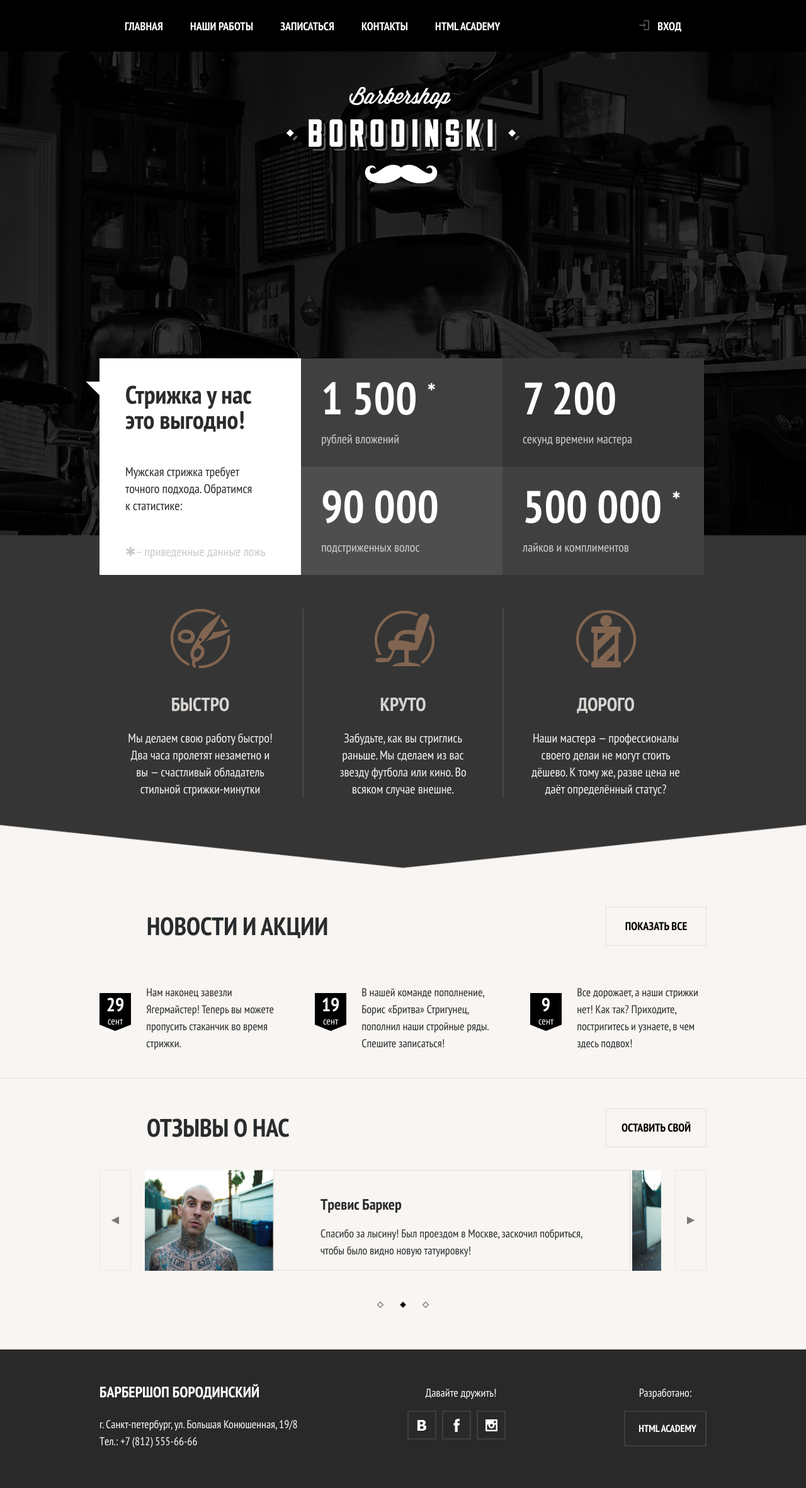
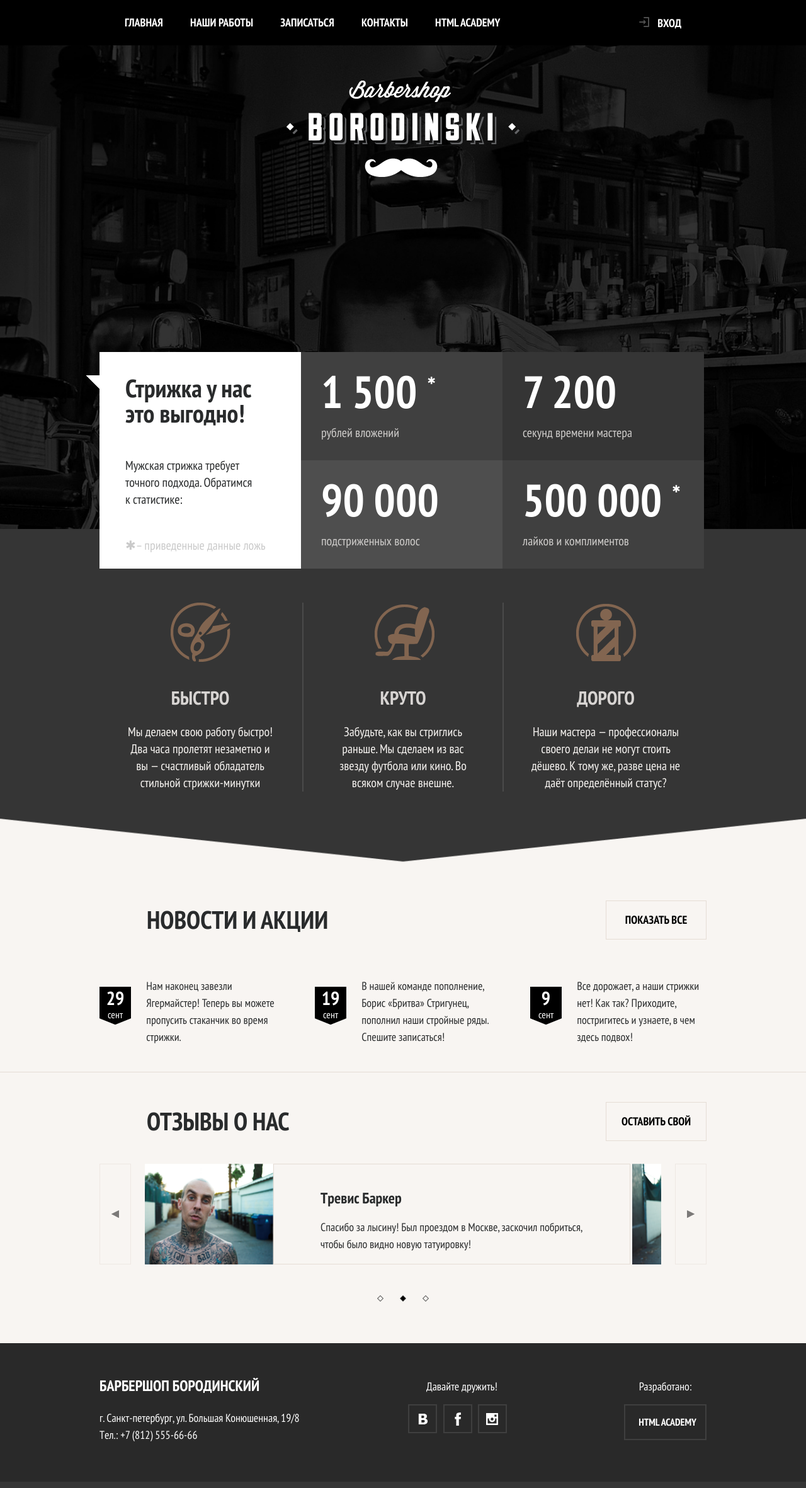
Before and after one commit to madishak/barbershop_responsive, a plain HTML site: page index.html in a window 1280 px wide. Shown: the whole page at 63% size. Drawn offline with Linux system fonts and the light colour scheme; a script that the page names is missing.

Commit message:
Added some edits

```diff
--- a/index.html
+++ b/index.html
@@ -1,11 +1,11 @@
 <!DOCTYPE html>
-<html lang="en" xmlns="http://www.w3.org/1999/html">
+<html lang="ru">
 <head>
     <meta charset="UTF-8">
     <meta name="viewport" content="width=device-width, initial-scale=1.0">
     <title>Home</title>
+    <link href="https://fonts.googleapis.com/css?family=PT+Sans+Narrow" rel="stylesheet">
     <link rel="stylesheet" href="style.css">
-    <link rel="stylesheet" href="media.css">
     <link href="bootstrap/css/bootstrap.min.css" rel="stylesheet">
     <link href="bootstrap/css/custom.css" rel="stylesheet">
     <script src="bootstrap/js/jquery-3.1.1.js"></script>
@@ -14,7 +14,7 @@
     <script src="bootstrap/js/bootstrap.js"></script>
     <script src="function.js"></script>
 </head>
-<body class="body-home">
+<body class="body">
 <header class="header">
 
     <div class="header__inner">
--- a/style.css
+++ b/style.css
@@ -42,27 +42,14 @@
 
 @font-face {
     font-family: 'PTSans-NarrowBold';
-    src: local('PTSans-NarrowBold');
-    src: url('fonts/PTSans-NarrowBold.svg') format('svg'),
-    url('fonts/PTN77F.eot') format('embedded-opentype'),
-    url('fonts/PTSans-NarrowBold.woff') format('woff'),
-    url('fonts/PTN77F.ttf') format('truetype');
+    src:  url('fonts/PTN77F.woff2') format('woff2'),
+    url('fonts/PTSans-NarrowBold.woff') format('woff');
     font-weight: normal;
     font-style: normal;
 }
 
-@font-face {
-    font-family: 'PTSans-Narrow';
-    src: local('PTSans-Narrow');
-    src: url('fonts/PTSans-Narrow.svg') format('svg'),
-    url('fonts/PT_Sans-Narrow.eot') format('embedded-opentype'),
-    url('fonts/PTSans-Narrow.woff') format('woff'),
-    url('fonts/PT_Sans-Narrow.ttf') format('truetype');
-    font-weight: normal;
-    font-style: normal;
-}
 
-.body-home {
+.body {
     font-family: PTSans-NarrowBold, Verdana, sans-serif ;
     background-color: #353535;
 
@@ -70,7 +57,7 @@
 
 .header {
     background: black;
-    height: 82px;
+    height: 72px;
 
 
 }
@@ -85,7 +72,8 @@
 }
 
 .header__menu, .header__auth {
-    padding: 28px 20px;
+    padding: 27px 20px;
+    line-height: 18px;
 
 }
 
@@ -94,7 +82,7 @@
     background: transparent url("icons/exit.png") center center no-repeat;
     height:16px;
     width: 18px;
-    padding: 80px 0 0 0;
+    padding: 75px 0 0 0;
 }
 
 .header__auth-tablet-icon:hover {
@@ -115,10 +103,11 @@
 .header__menu-list-link, .header__auth-link {
     font-family: PTSans-NarrowBold, Verdana, sans-serif ;
     font-size: 18px;
+    line-height: 14px;
     text-transform: uppercase;
     text-decoration: none;
     color: white;
-    padding: 28px 20px;
+    padding: 24px 20px;
 
 
 
@@ -133,7 +122,7 @@
 .header__menu-list-link:focus{
     color: white;
     text-decoration: none;
-    padding-bottom: 28px;
+    padding-bottom: 24px;
     border-bottom: 3px solid #826550;
 }
 
@@ -184,6 +173,7 @@
     height: 153px;
     width: 370px;
     }
+
 .mobile-menu {
    display: none;
 
@@ -297,7 +287,7 @@
 }
 .mobile-menu__auth-link {
     background: #6a4d38;
-    font-family: PTSans-Narrow, Verdana, sans-serif;
+    font-family: 'PT Sans Narrow', Verdana, sans-serif;
     font-size: 18px;
     line-height: 18px;
     text-transform: capitalize;
@@ -348,7 +338,7 @@
 }
 
 .slogan__box-main-caption {
-    font-family: PTSans-Narrow, Verdana, sans-serif;
+    font-family: 'PT Sans Narrow', Verdana,  sans-serif;
     font-size: 20px;
     line-height: 27px;
     width: 251px;
@@ -357,7 +347,7 @@
 }
 
 .slogan__box-main-desc, .slogan__box-main-desc-tablet, .slogan__box-desc-mobile {
-    font-family: PTSans-Narrow, Verdana, sans-serif;
+    font-family: 'PT Sans Narrow', Verdana, sans-serif;
     font-size: 20px;
     color: #cacaca;
     padding: 44px 0 22px 41px ;
@@ -413,7 +403,7 @@
 }
 
 .slogan__box-text-desc {
-    font-family:  PTSans-Narrow, Verdana, sans-serif;
+    font-family:  'PT Sans Narrow', Verdana, sans-serif;
     font-size: 20px;
     color: #cfcdcb;
     padding: 20px 0 29px 32px;
@@ -472,7 +462,7 @@
 
 .slogan__paragraphs__text {
     margin: 0 auto;
-    font-family: PTSans-Narrow, Verdana, sans-serif;
+    font-family: 'PT Sans Narrow', Verdana, sans-serif;
     font-size: 20px;
     line-height: 27px;
     text-align: center;
@@ -570,7 +560,7 @@
 
 .info__news-text {
     display: inline-block;
-    font-family: PTSans-Narrow, Verdana, sans-serif;
+    font-family: 'PT Sans Narrow', Verdana, sans-serif;
     font-size: 18px;
     line-height: 27px;
     width: 205px;
@@ -578,7 +568,7 @@
 }
 
 .info__news-icon-desc {
-    font-family: PTSans-Narrow, Verdana, sans-serif;
+    font-family: 'PT Sans Narrow', Verdana, sans-serif;
     font-size: 16px;
     line-height: 10px;
     text-align: center;
@@ -631,7 +621,7 @@
 }
 
 .info__review-text {
-    font-family: PTSans-Narrow, Verdana, sans-serif;
+    font-family: 'PT Sans Narrow', Verdana, sans-serif;
     font-size: 18px;
     line-height: 27px;
     width: 421px;
@@ -667,7 +657,7 @@
 }
 
 .footer__caption {
-    font-family: PTSans-Narrow, Verdana, sans-serif;
+    font-family: 'PT Sans Narrow', Verdana, sans-serif;
     line-height: 27px;
     margin-bottom: 0;
 }
@@ -681,7 +671,7 @@
 }
 
 .sociables__slogan {
-    font-family: PTSans-Narrow, Verdana, sans-serif;
+    font-family: 'PT Sans Narrow', Verdana, sans-serif;
     font-size: 18px;
     padding-bottom: 15px;
     text-align: center;
@@ -748,7 +738,7 @@
 
 
 .footer__copy-title {
-    font-family: PTSans-Narrow, Verdana, sans-serif;
+    font-family: 'PT Sans Narrow', Verdana, sans-serif;
     font-size: 18px;
     text-align: center;
     padding-bottom: 31px;
@@ -780,7 +770,7 @@
     }
 
     .header__menu-list-link {
-        padding: 28px 16px;
+        padding: 24px 16px;
     }
     .header__auth {
         display: none;
@@ -793,7 +783,7 @@
     .header__menu-list-link:focus {
         color: white;
         text-decoration: none;
-        padding-bottom: 28px;
+        padding-bottom: 24px;
         border-bottom: 3px solid #826550;
     }
 
```
Also changed, not shown: photo.html (added, +10 -0 lines), fonts/PTN77F.woff2 (added).
